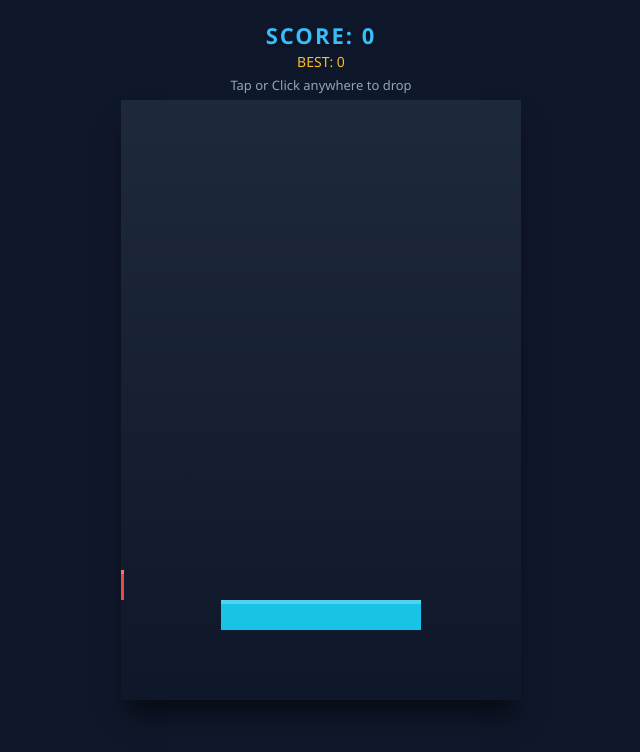
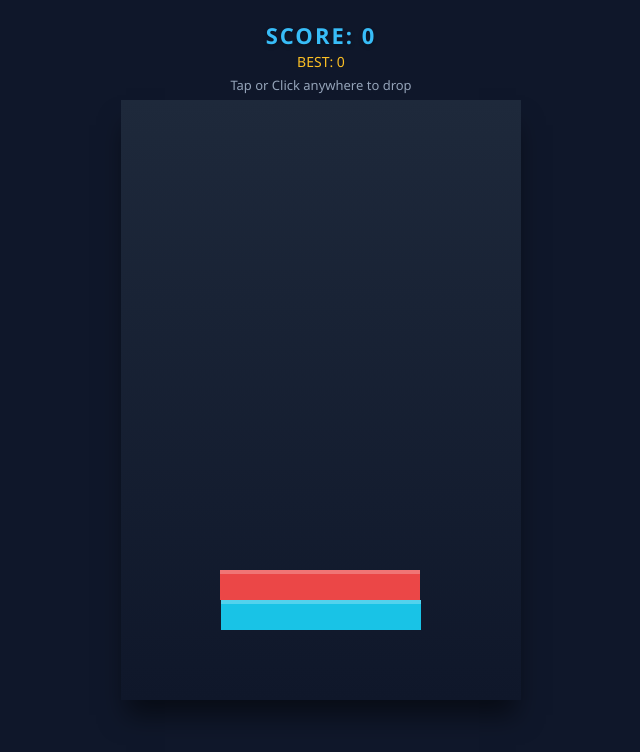
Before and after one commit to Shasi31/sky-high-slice, a plain HTML site: page index.html in a window 1280 px wide. Shown: the whole page, without its empty margins (319-959 px from the left). Drawn offline with Linux system fonts and the light colour scheme.

Commit message:
Update index.html

```diff
--- a/index.html
+++ b/index.html
@@ -64,7 +64,6 @@
         const scoreBoard = document.getElementById("score-board");
         const bestScoreBoard = document.getElementById("best-score");
 
-        // Game Variables
         let score = 0;
         let bestScore = localStorage.getItem("skyHighBestScore") || 0;
         bestScoreBoard.innerText = "BEST: " + bestScore;
@@ -119,7 +118,7 @@
             gameRunning = true;
             scoreBoard.innerText = "SCORE: " + score;
 
-            // Base block
+            // Base block centered
             stack.push({
                 x: (canvas.width - initialWidth) / 2,
                 y: canvas.height - 100,
@@ -135,8 +134,9 @@
             let newY = lastBlock.y - blockHeight;
             let hue = (score * 15) % 360;
 
+            // Start the moving block cleanly on the left side of the screen
             currentBlock = {
-                x: -initialWidth,
+                x: 0,
                 y: newY,
                 width: lastBlock.width,
                 speed: 3 + Math.floor(score / 5) * 0.4,
@@ -157,9 +157,8 @@
 
             if (overlap <= 0) {
                 gameRunning = false;
-                screenShake = 15; // Trigger screen shake on game over
+                screenShake = 15;
 
-                // Check and update best score
                 if (score > bestScore) {
                     bestScore = score;
                     localStorage.setItem("skyHighBestScore", bestScore);
@@ -168,9 +167,8 @@
                 return;
             }
 
-            // Perfect drop bonus check (if within 2 pixels)
             if (Math.abs(difference) < 2) {
-                overlap = lastBlock.width; // Snap perfectly
+                overlap = lastBlock.width;
                 currentBlock.x = lastBlock.x;
             }
 
@@ -211,8 +209,13 @@
         function update() {
             if (gameRunning) {
                 currentBlock.x += currentBlock.speed * currentBlock.direction;
-                if (currentBlock.x + currentBlock.width > canvas.width || currentBlock.x < 0) {
-                    currentBlock.direction *= -1;
+                // Bounce cleanly off canvas walls
+                if (currentBlock.x + currentBlock.width > canvas.width) {
+                    currentBlock.x = canvas.width - currentBlock.width;
+                    currentBlock.direction = -1;
+                } else if (currentBlock.x < 0) {
+                    currentBlock.x = 0;
+                    currentBlock.direction = 1;
                 }
             }
 
@@ -234,7 +237,6 @@
         function draw() {
             ctx.save();
 
-            // Apply screen shake offset if triggered
             if (screenShake > 0) {
                 let shakeX = (Math.random() - 0.5) * screenShake;
                 let shakeY = (Math.random() - 0.5) * screenShake;
```
